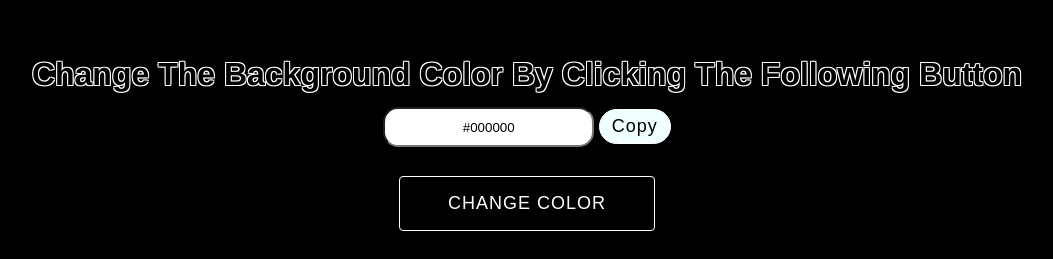
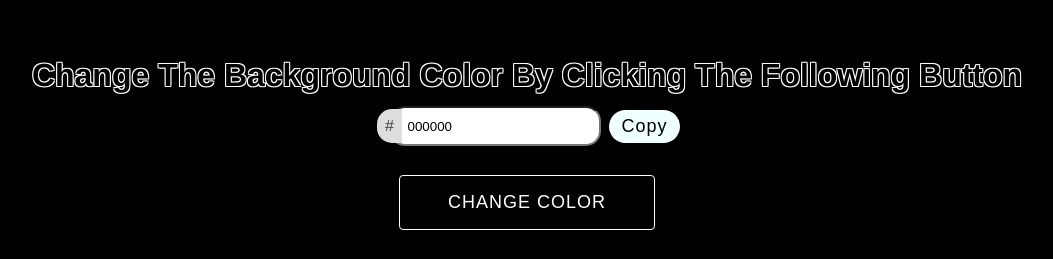
Before and after one commit to sohagraha/Dom-Projects, a plain HTML site: page 1. RGB Color Generator/index.html in a window 1280 px wide. Shown: the part 187-446 px from the top of the page, without its empty margins (113-1166 px from the left). Drawn offline with Linux system fonts and the light colour scheme.

Commit message:
color set by typing with uppercase text

```diff
--- a/1. RGB Color Generator/app.js
+++ b/1. RGB Color Generator/app.js
@@ -43,7 +43,8 @@ function main() {
 	})
 
 	copyBtn.addEventListener('click', () => {
-		const value = document.getElementById("output").value;
+		let value = document.getElementById("output").value;
+		value = `#${value}`;
 		navigator.clipboard.writeText(`${value}`)
 		if (div !== null) {
 			div.remove();
@@ -59,7 +60,9 @@ function main() {
 	});
 
 	document.getElementById("output").addEventListener('keyup', (e) => {
-		const color = e.target.value;
+		let color = e.target.value;
+		output.value = color.toUpperCase();
+		color = `#${color}`;
 		if (color && isValidHex(color)) {
 			root.style.backgroundColor = color;
 		}
@@ -77,7 +80,7 @@ function generateRGBColor() {
 	let bluehex = blue.toString(16);
 
 	let inputArea = document.getElementById("output");
-	inputArea.value = `#${redhex}${greenhex}${bluehex}`;
+	inputArea.value = `${redhex}${greenhex}${bluehex}`;
 
 	return `rgb(${red}, ${green}, ${blue})`;
 }
--- a/1. RGB Color Generator/index.html
+++ b/1. RGB Color Generator/index.html
@@ -15,8 +15,9 @@
 		<h1>
 			Change The Background Color By Clicking The Following Button
 		</h1>
-		<div>
-			<input type="text" value="#000000" id="output">
+		<div class="input-group">
+			<div class="input-icon">#</div>
+			<input type="text" value="000000" id="output">
 			<button id="copy_hex">Copy</button>
 		</div>
 		<button id="change-btn">Change Color</button>
--- a/1. RGB Color Generator/style.css
+++ b/1. RGB Color Generator/style.css
@@ -23,12 +23,35 @@ body {
 	align-items: center;
 }
 
+.input-group {
+	display: flex;
+	align-items: center;
+	gap: 0.5rem;
+	position: relative;
+	overflow: hidden;
+}
+
+.input-icon {
+	position: absolute;
+	padding: 0.5rem;
+	background-color: #ddd;
+	border-radius: 15px 0 0 15px;
+	color: #424242;
+	margin-left: 0.15rem;
+}
+
 #output {
 	height: 40px;
 	padding: 10px 15px;
 	background-color: #fff;
 	border-radius: 15px;
-	text-align: center;
+	margin-left: 1rem;
+	text-transform: uppercase;
+}
+
+#output:focus {
+	outline: none;
+	border: none;
 }
 
 button {
@@ -57,6 +80,7 @@ button:hover {
 	color: black;
 	text-transform: capitalize;
 	border-radius: 18px;
+	border: none;
 }
 
 .toast-message {
```
